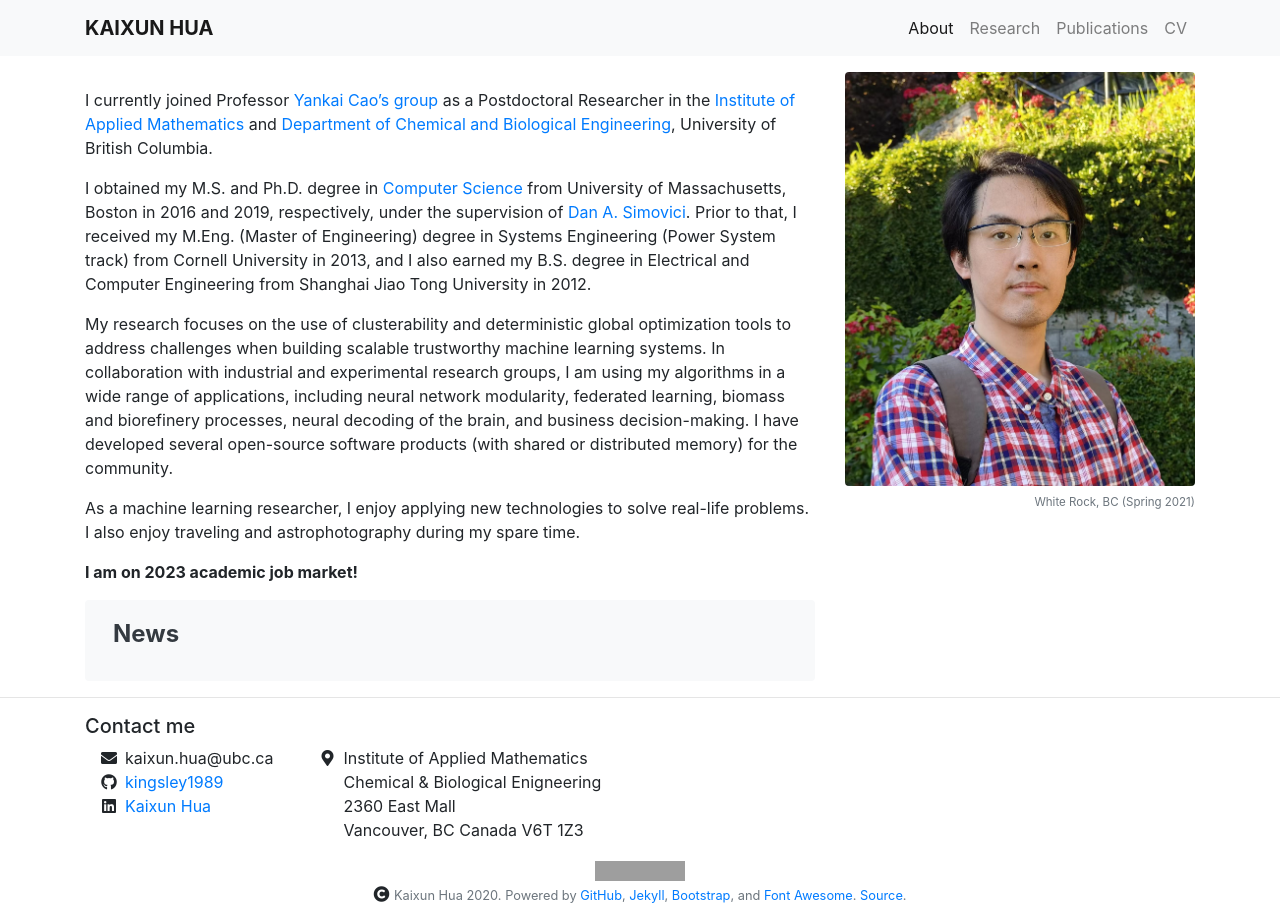
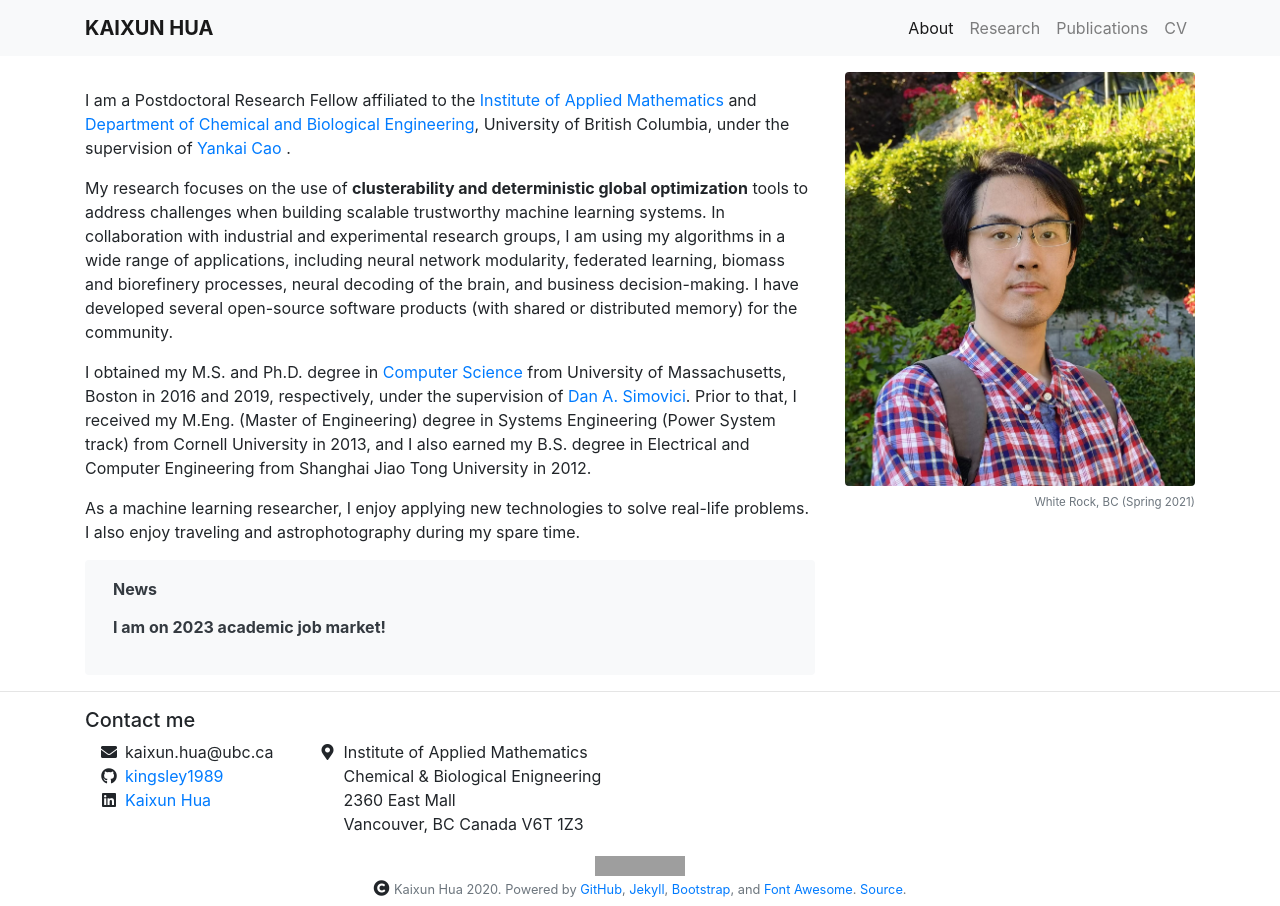
Before and after one commit to kingsley1989/kingsley1989.github.io, a Jekyll site: the page built from index.md, in a window 1280 px wide. Built offline with Jekyll 4.4.1, drawn with Linux system fonts in a browser that asks for light colours; nearby versions of some CDN libraries; grey boxes are pictures that could not be loaded.

Commit message:
modify about me page

```diff
--- a/_layouts/about.html
+++ b/_layouts/about.html
@@ -13,7 +13,7 @@ layout: default
       <div class="card border-0 bg-light text-dark">
         <div class="card-body">
           <div class="card-block px-2">
-            <h4 class="card-title"><strong>News</strong></h4>
+            <h6 class="card-title"><strong>News</strong></h6>
             <p class="card-text">
               {{ page.news | markdownify }}
             </p>
--- a/index.md
+++ b/index.md
@@ -3,14 +3,15 @@ title: About
 layout: about
 
 about_me: |
-  I currently joined Professor [Yankai Cao's group](https://optimal.chbe.ubc.ca) as a Postdoctoral Researcher in the [Institute of Applied Mathematics](https://www.iam.ubc.ca/) and [Department of Chemical and Biological Engineering](https://www.chbe.ubc.ca), University of British Columbia.
+  I am a Postdoctoral Research Fellow affiliated to the [Institute of Applied Mathematics](https://www.iam.ubc.ca/) and [Department of Chemical and Biological Engineering](https://www.chbe.ubc.ca), University of British Columbia, under the supervision of [Yankai Cao](https://optimal.chbe.ubc.ca) .
+
+  My research focuses on the use of **clusterability and deterministic global optimization** tools to address challenges when building scalable trustworthy machine learning systems. In collaboration with industrial and experimental research groups, I am using my algorithms in a wide range of applications, including neural network modularity, federated learning, biomass and biorefinery processes, neural decoding of the brain, and business decision-making. I have developed several open-source software products (with shared or distributed memory) for the community.
 
   I obtained my M.S. and Ph.D. degree in [Computer Science](http://www.cs.umb.edu) from University of Massachusetts, Boston in 2016 and 2019, respectively, under the supervision of [Dan A. Simovici](https://www.cs.umb.edu/~dsim/). Prior to that, I received my M.Eng. (Master of Engineering) degree in Systems Engineering (Power System track) from Cornell University in 2013, and I also earned my B.S. degree in Electrical and Computer Engineering from Shanghai Jiao Tong University in 2012.
 
-  My research focuses on the use of clusterability and deterministic global optimization tools to address challenges when building scalable trustworthy machine learning systems. In collaboration with industrial and experimental research groups, I am using my algorithms in a wide range of applications, including neural network modularity, federated learning, biomass and biorefinery processes, neural decoding of the brain, and business decision-making. I have developed several open-source software products (with shared or distributed memory) for the community.
-
   As a machine learning researcher, I enjoy applying new technologies to solve real-life problems. I also enjoy traveling and astrophotography during my spare time.
 
+news: |
   **I am on 2023 academic job market!**
 
 about_me_img: "/imgs/bio-kaixun.jpeg"
```
